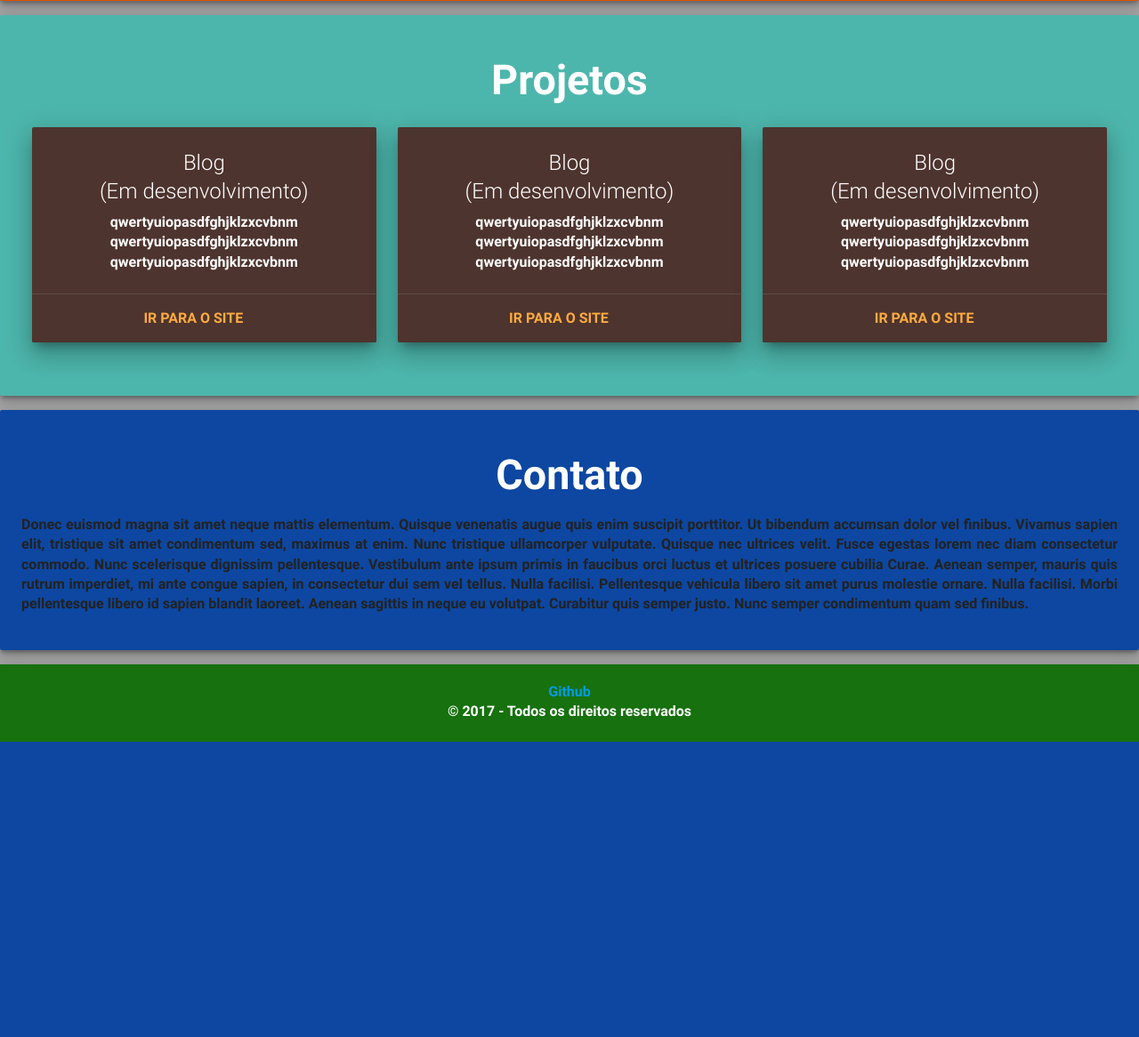
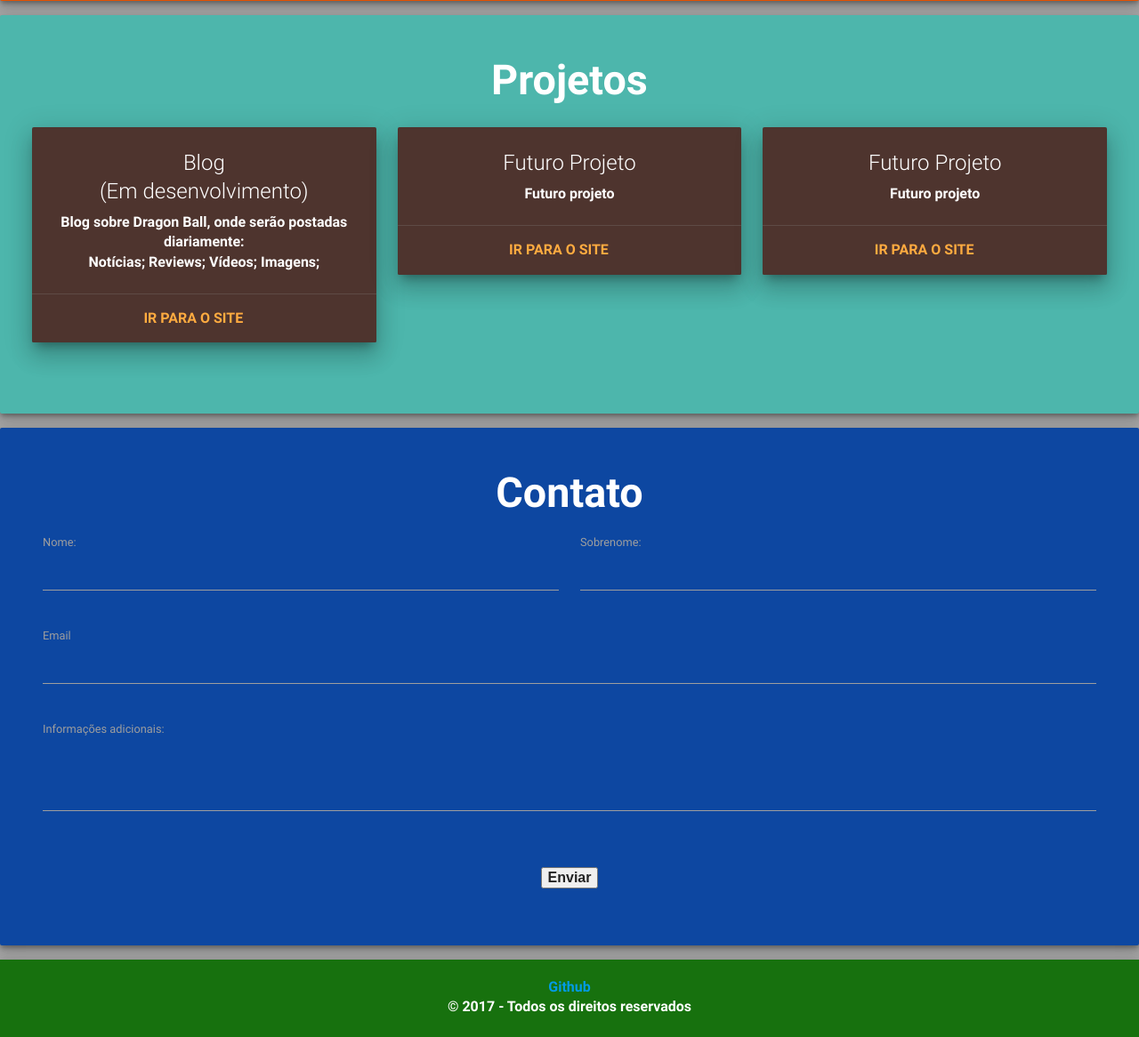
Before and after one commit to yagosenhorini/HTML, a PHP site: page / in a window 1280 px wide. Shown: the part 341-1507 px from the top of the page at 89% size. Before the commit the page ends 1175 px from the top, so only its background shows below. Run offline with PHP 8.4, Linux system fonts and the light colour scheme.

Commit message:
Alteração de abas de projeto.

```diff
--- a/css/main.css
+++ b/css/main.css
@@ -135,7 +135,9 @@ textarea {
     background: #17710e;
 }
 
+.formulario{
 
+}
 
 
 
--- a/index.html
+++ b/index.html
@@ -53,15 +53,18 @@
 
            <section class="card-panel teal lighten-2 z-depth-3">
                <h3 class="titulo">Projetos</h3>
-               <div class="row alinhado">
-                   <div class="col s12 m4">
+               <div class="row">
+                   <div class="row alinhado col s12 m4">
                        <div class="card brown darken-3 z-depth-5">
                            <div class="card-content white-text">
                                <span class="card-title alinhado">Blog <br>(Em desenvolvimento)</span>
                                <p>
-                                   qwertyuiopasdfghjklzxcvbnm
-                                   qwertyuiopasdfghjklzxcvbnm
-                                   qwertyuiopasdfghjklzxcvbnm
+                                   Blog sobre Dragon Ball, onde serão postadas diariamente:
+                                   <br>
+                                   Notícias;
+                                   Reviews;
+                                   Vídeos;
+                                   Imagens;
                                </p>
                            </div>
                            <div class="card-action alinhado">
@@ -69,15 +72,12 @@
                            </div>
                        </div>
                    </div>
-
-                   <div class="col s12 m4">
+                   <div class="row alinhado col s12 m4">
                        <div class="card brown darken-3 z-depth-5">
                            <div class="card-content white-text">
-                                   <span class="card-title alinhado">Blog <br>(Em desenvolvimento)</span>
+                               <span class="card-title alinhado">Futuro Projeto<br></span>
                                <p>
-                                       qwertyuiopasdfghjklzxcvbnm
-                                       qwertyuiopasdfghjklzxcvbnm
-                                       qwertyuiopasdfghjklzxcvbnm
+                                    Futuro projeto
                                </p>
                            </div>
                            <div class="card-action alinhado">
@@ -85,14 +85,12 @@
                            </div>
                        </div>
                    </div>
-                   <div class="col s12 m4">
+                   <div class="row alinhado col s12 m4">
                        <div class="card brown darken-3 z-depth-5">
                            <div class="card-content white-text">
-                               <span class="card-title alinhado">Blog <br>(Em desenvolvimento)</span>
+                               <span class="card-title alinhado">Futuro Projeto<br></span>
                                <p>
-                                   qwertyuiopasdfghjklzxcvbnm
-                                   qwertyuiopasdfghjklzxcvbnm
-                                   qwertyuiopasdfghjklzxcvbnm
+                                   Futuro projeto
                                </p>
                            </div>
                            <div class="card-action alinhado">
@@ -105,16 +103,39 @@
 
            <section id="aba-contato" class="card-panel blue darken-4 z-depth-3">
                <h3 class="titulo">Contato</h3>
-               <div id="form-contato">
-                   <p class="texto">
-                       Donec euismod magna sit amet neque mattis elementum. Quisque venenatis augue quis enim suscipit porttitor.
-                       Ut bibendum accumsan dolor vel finibus. Vivamus sapien elit, tristique sit amet condimentum sed, maximus at enim.
-                       Nunc tristique ullamcorper vulputate. Quisque nec ultrices velit. Fusce egestas lorem nec diam consectetur commodo.
-                       Nunc scelerisque dignissim pellentesque. Vestibulum ante ipsum primis in faucibus orci luctus et ultrices posuere cubilia Curae.
-                       Aenean semper, mauris quis rutrum imperdiet, mi ante congue sapien, in consectetur dui sem vel tellus. Nulla facilisi.
-                       Pellentesque vehicula libero sit amet purus molestie ornare. Nulla facilisi. Morbi pellentesque libero id sapien blandit laoreet.
-                       Aenean sagittis in neque eu volutpat. Curabitur quis semper justo. Nunc semper condimentum quam sed finibus.
-                   </p>
+                   <div class="row">
+                       <form class="col s12">
+                           <div class="row">
+                               <div class="input-field col s6">
+                                   <label for="nome" class="active">Nome: </label>
+                                   <input id="nome" type="text" class="validate">
+                               </div>
+                               <div class="input-field col s6">
+                                   <input id="sobrenome" type="text" class="validate">
+                                   <label for="sobrenome" class="active">Sobrenome: </label>
+                               </div>
+                           </div>
+
+                           <div class="row">
+                               <div class="input-field col s12">
+                                   <input id="email" type="email" class="validate">
+                                   <label for="email" class="active">Email</label>
+                               </div>
+                           </div>
+
+                           <div class="row">
+                               <div class="input-field col s12">
+                                   <textarea id="campo-texto" class="materialize-textarea"></textarea>
+                                   <label for="campo-texto" class="active">Informações adicionais: </label>
+                               </div>
+                           </div>
+
+                           <div class="row">
+                               <div class="input-field col s12 alinhado">
+                                   <input type="submit" value="Enviar"/>
+                               </div>
+                           </div>
+                       </form>
                    </div>
            </section>
        </article>
```
Lines whose indentation alone changed are shown as unchanged.
